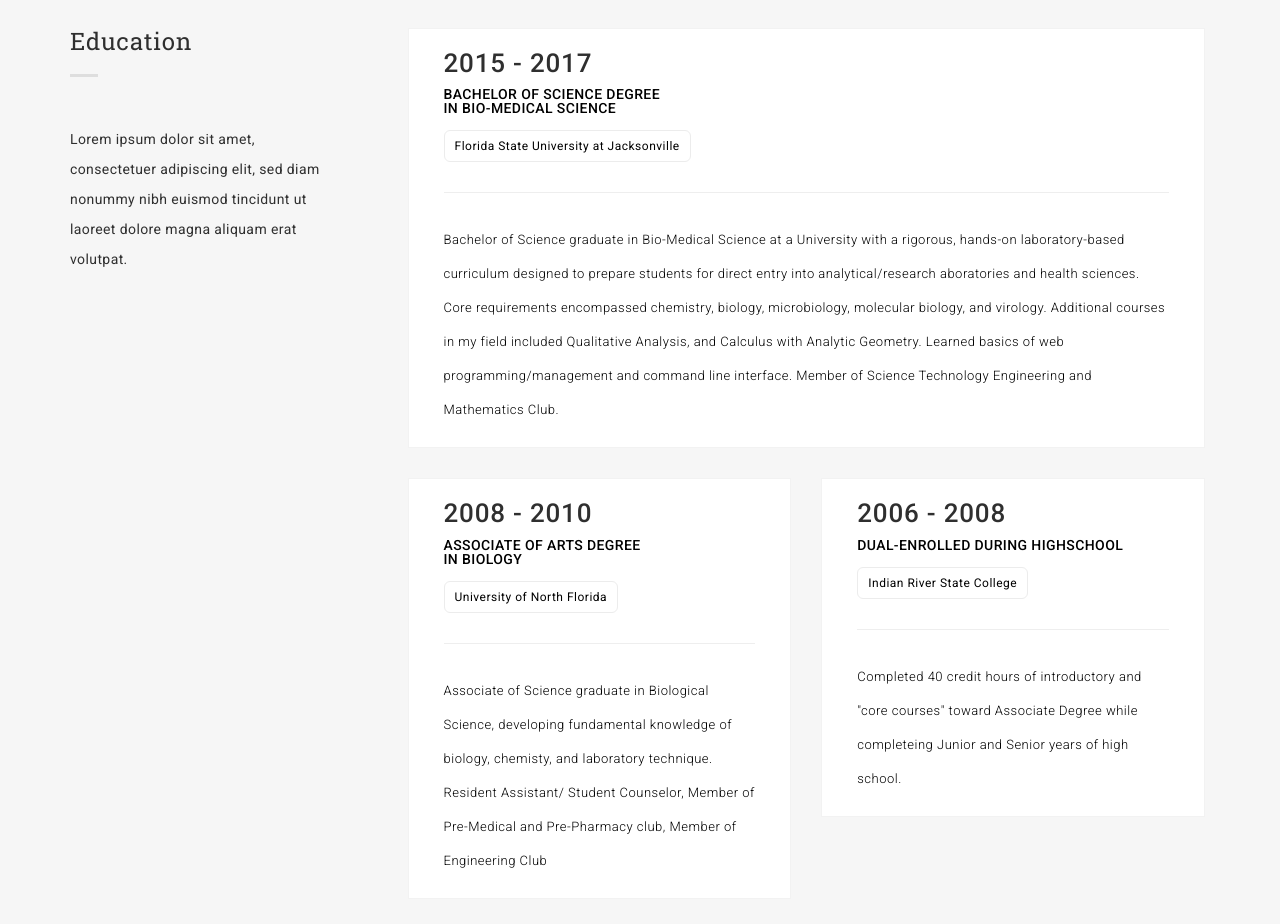
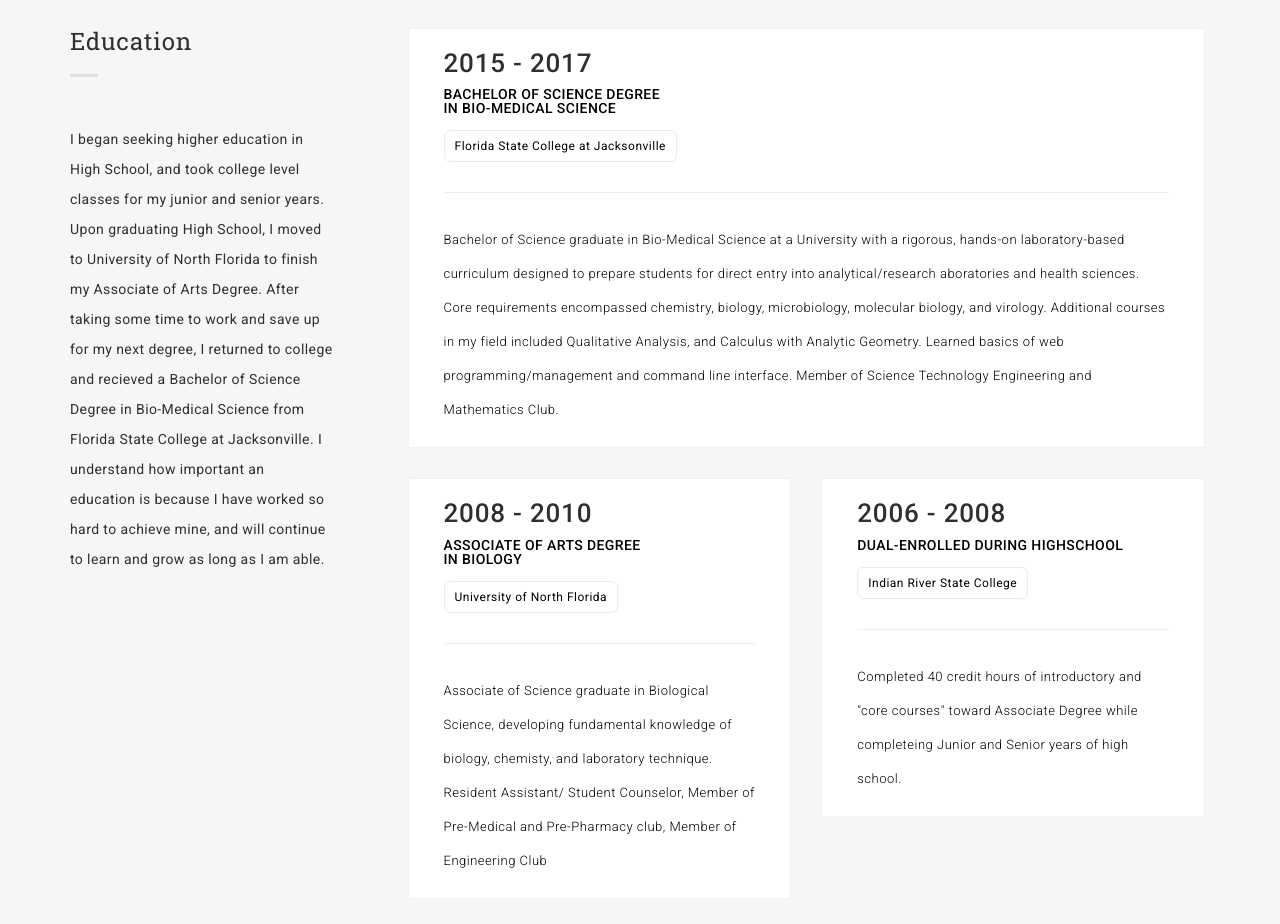
Before and after one commit to Pmorris1898/pmorris1898.github.io, a plain HTML site: page index.html in a window 1280 px wide. Shown: the part 4560-5484 px from the top of the page. Drawn offline with Linux system fonts and the light colour scheme.

Commit message:
Update index.html

```diff
--- a/index.html
+++ b/index.html
@@ -452,7 +452,7 @@
                   <span>Education</span>
                 </h3>
                 <p class="content-detail">
-                  Lorem ipsum dolor sit amet, consectetuer adipiscing elit, sed diam nonummy nibh euismod tincidunt ut laoreet dolore magna aliquam erat volutpat.
+                  I began seeking higher education in High School, and took college level classes for my junior and senior years. Upon graduating High School, I moved to University of North Florida to finish my Associate of Arts Degree. After taking some time to work and save up for my next degree, I returned to college and recieved a Bachelor of Science Degree in Bio-Medical Science from Florida State College at Jacksonville. I understand how important an education is because I have worked so hard to achieve mine, and will continue to learn and grow as long as I am able.
                 </p>
               </div>
               <div class="col-md-9 content-right">
@@ -469,7 +469,7 @@
                               Bachelor of Science Degree<br>in Bio-Medical Science
                             </p>
                             <p class="company">
-                              Florida State University at Jacksonville
+                              Florida State College at Jacksonville
                             </p>
                             <hr>
                             <div class="text-detail">
```
